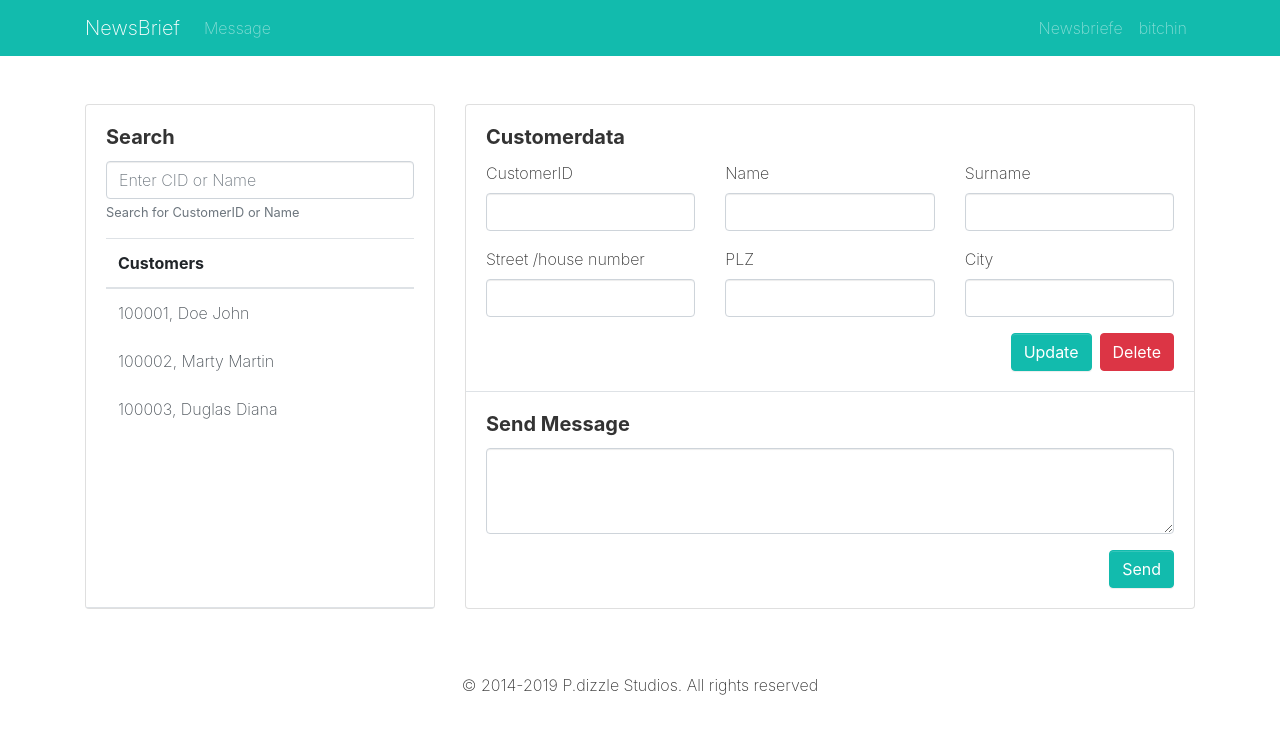
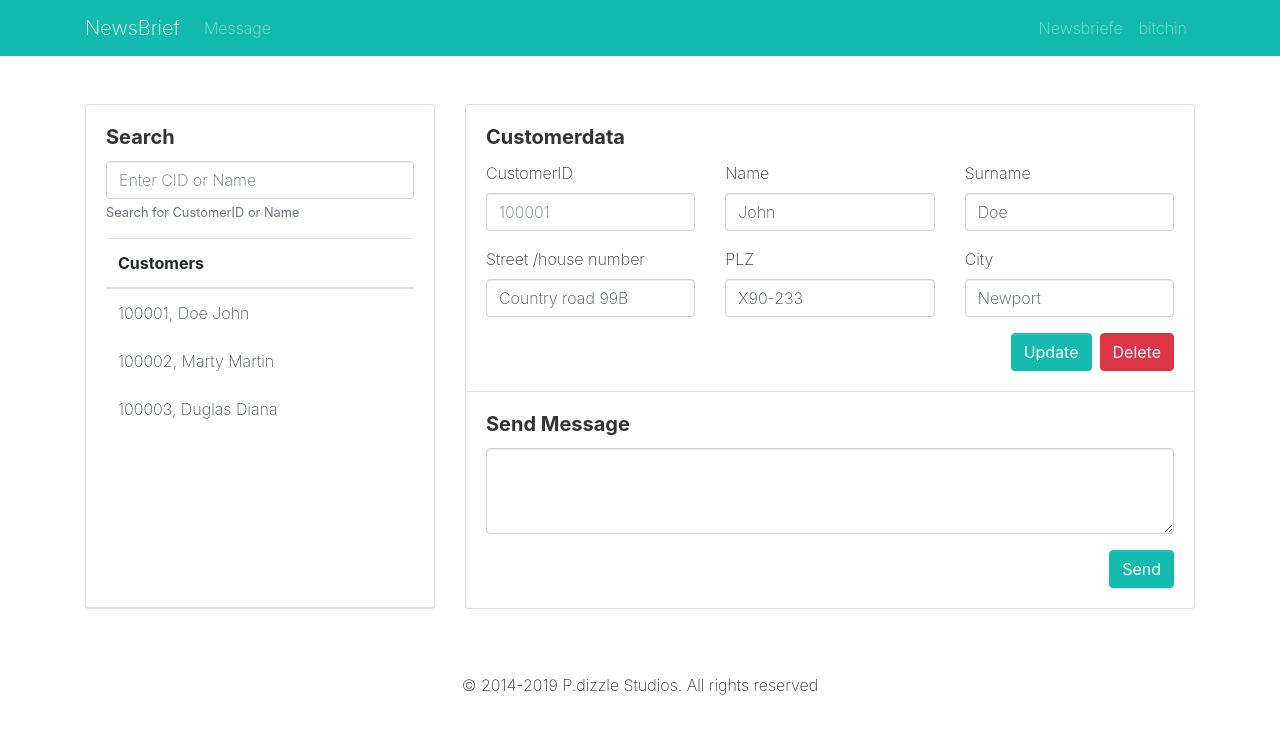
Before and after one commit to BenVae/NewsBrief, a React (Create React App) app: page /message in a window 1280 px wide. Shown: the top 734 px of the page. Built offline with nearby package versions, Linux system fonts and the light colour scheme.

Commit message:
-did some awesome stuff

```diff
--- a/src/components/message/CustomerDataCardBody.js
+++ b/src/components/message/CustomerDataCardBody.js
@@ -2,6 +2,15 @@ import React, {Component} from 'react';
 
 
 export default class CustomerDataCardBody extends Component {
+
+    constructor(props) {
+        super(props);
+    }
+
+    customerProps = () =>{
+
+    }
+
     render() {
         return (
             <div className="card-body border-bottom">
@@ -14,6 +23,8 @@ export default class CustomerDataCardBody extends Component {
                             <div className="form-group">
                                 <label>CustomerID</label>
                                 <input type="text"
+                                       placeholder={this.props.customer.customerId}
+                                       onClick={this.customerProps}
                                        className="form-control"
                                        required="required"/>
                             </div>
@@ -22,6 +33,8 @@ export default class CustomerDataCardBody extends Component {
                             <div className="form-group">
                                 <label>Name</label>
                                 <input type="text"
+                                       defaultValue={this.props.customer.name}
+                                       onClick={this.customerProps}
                                        className="form-control"/>
                             </div>
                         </div>
@@ -29,6 +42,8 @@ export default class CustomerDataCardBody extends Component {
                             <div className="form-group">
                                 <label>Surname</label>
                                 <input type="text"
+                                       defaultValue={this.props.customer.surname}
+                                       onClick={this.customerProps}
                                        className="form-control"/>
                             </div>
                         </div>
@@ -38,13 +53,19 @@ export default class CustomerDataCardBody extends Component {
                             <div className="form-group">
                                 <label>Street /house number</label>
                                 <input
-                                    type="text" className="form-control" required="required"/>
+                                    type="text"
+                                    defaultValue={this.props.customer.street}
+                                    onClick={this.customerProps}
+                                    className="form-control"
+                                    required="required"/>
                             </div>
                         </div>
                         <div className="col-md-4">
                             <div className="form-group">
                                 <label>PLZ</label>
                                 <input type="text"
+                                       defaultValue={this.props.customer.postcode}
+                                       onClick={this.customerProps}
                                        className="form-control"/>
                             </div>
                         </div>
@@ -52,6 +73,8 @@ export default class CustomerDataCardBody extends Component {
                             <div className="form-group">
                                 <label>City</label>
                                 <input type="text"
+                                       defaultValue={this.props.customer.city}
+                                       onClick={this.customerProps}
                                        className="form-control"/>
                             </div>
                         </div>
--- a/src/components/message/Message.js
+++ b/src/components/message/Message.js
@@ -12,8 +12,10 @@ class Message extends Component {
 
         this.state = {
             customers: [],
-            selectedCustomer: ""
+            selectedCustomerArrayIndex: "0"
         };
+
+        this.selectCustomer = this.selectCustomer.bind(this);
     }
 
     componentWillMount() {
@@ -24,23 +26,31 @@ class Message extends Component {
         });
     }
 
-    selectCustomer= (customerId) =>{
+    selectCustomer = (customerId) =>{
+
+        let element = this.state.customers.findIndex(function(customer, index){
+            return customer.customerId === customerId
+        });
+
         this.setState({
-            selectedCustomer: customerId
-        })
+            selectedCustomerArrayIndex: element
+        });
     };
 
     render() {
+
+        if (this.state.customers.length === 0) return <div>noch keine daten</div>
+
         return (
             <div className="py-5">
                 <div className="container">
                     <div className="row">
                         <div className="col-md-4 d-flex">
-                            <SearchCustomerCard customers={this.state.customers}/>
+                            <SearchCustomerCard customers={this.state.customers} selectCustomer={this.selectCustomer}/>
                         </div>
                         <div className="col-md-8">
                             <div className="card">
-                                <CustomerDataCardBody/>
+                                <CustomerDataCardBody customer={this.state.customers[this.state.selectedCustomerArrayIndex]}/>
                                 <SendMessageCardBody/>
                             </div>
                         </div>
--- a/src/components/message/SearchCustomerCard.js
+++ b/src/components/message/SearchCustomerCard.js
@@ -36,7 +36,8 @@ export default class SearchCustomerCard extends Component {
                                 this.props.customers.map((customer, index) => (
                                     <tr key={index}>
                                         <td id={customer.customerId}
-                                            className="list-group-item list-group-item-action td-list-item clickable-anchor-tags">
+                                            className="list-group-item list-group-item-action td-list-item clickable-anchor-tags"
+                                        onClick={() => this.props.selectCustomer(customer.customerId)}>
                                             {customer.customerId}, {customer.surname} {customer.name}
                                         </td>
                                     </tr>
```
